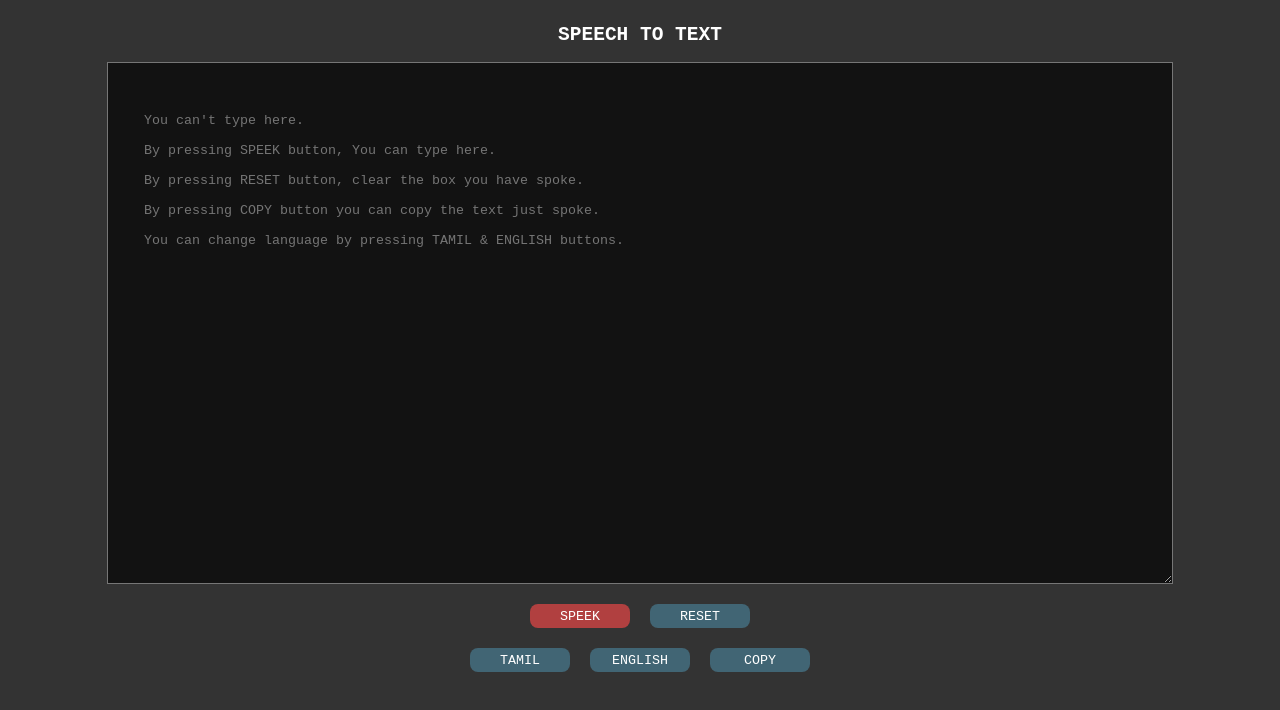
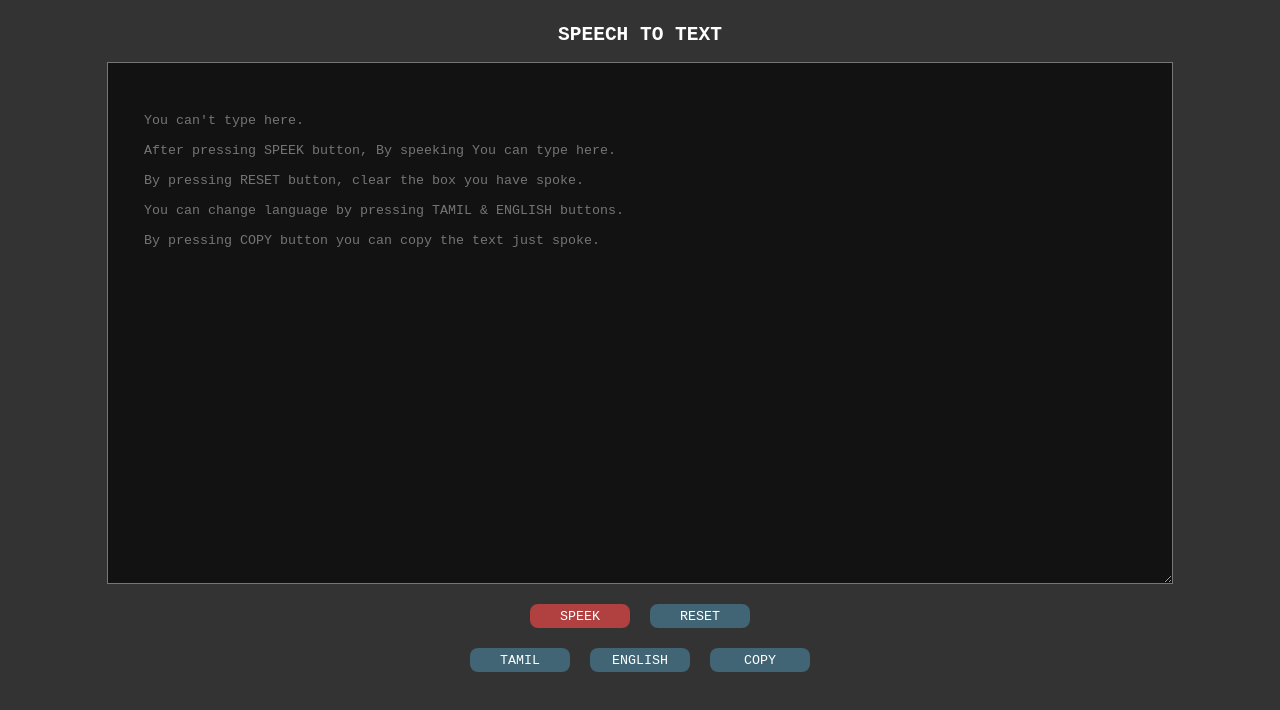
Before and after one commit to sarava338/speech-to-text, a React (Vite) app: page / in a window 1280 px wide. Shown: the top 710 px of the page. Built offline with nearby package versions, Linux system fonts and the light colour scheme.

Commit message:
Modify: Added placeholder with instructions

```diff
--- a/src/components/VoiceRecognition.jsx
+++ b/src/components/VoiceRecognition.jsx
@@ -16,13 +16,13 @@ const VoiceRecognition = () => {
 
   You can't type here.
 
-  By pressing SPEEK button, You can type here.
+  After pressing SPEEK button, By speeking You can type here.
 
   By pressing RESET button, clear the box you have spoke.
 
-  By pressing COPY button you can copy the text just spoke.
+  You can change language by pressing TAMIL & ENGLISH buttons.
 
-  You can change language by pressing TAMIL & ENGLISH buttons.`;
+  By pressing COPY button you can copy the text just spoke.`;
 
   const handleSpeek = () => {
     if (listening) {
```
